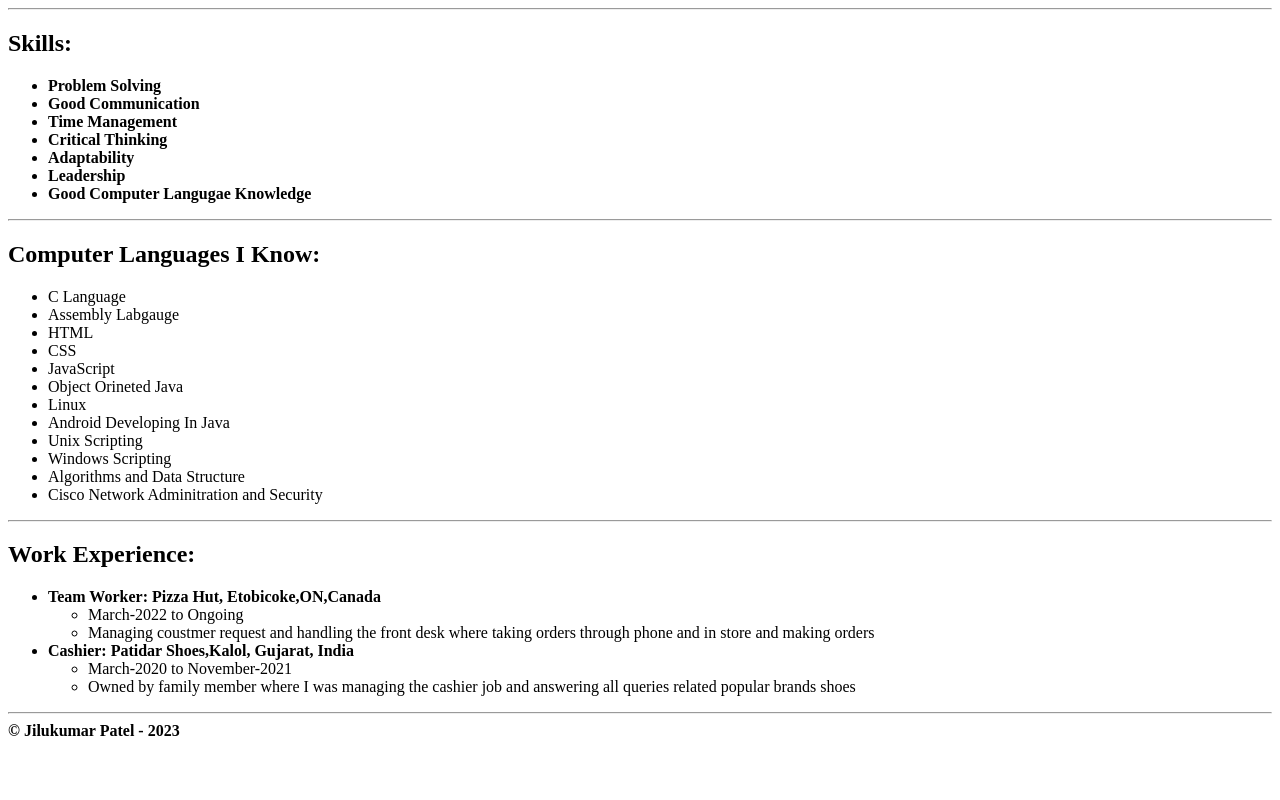
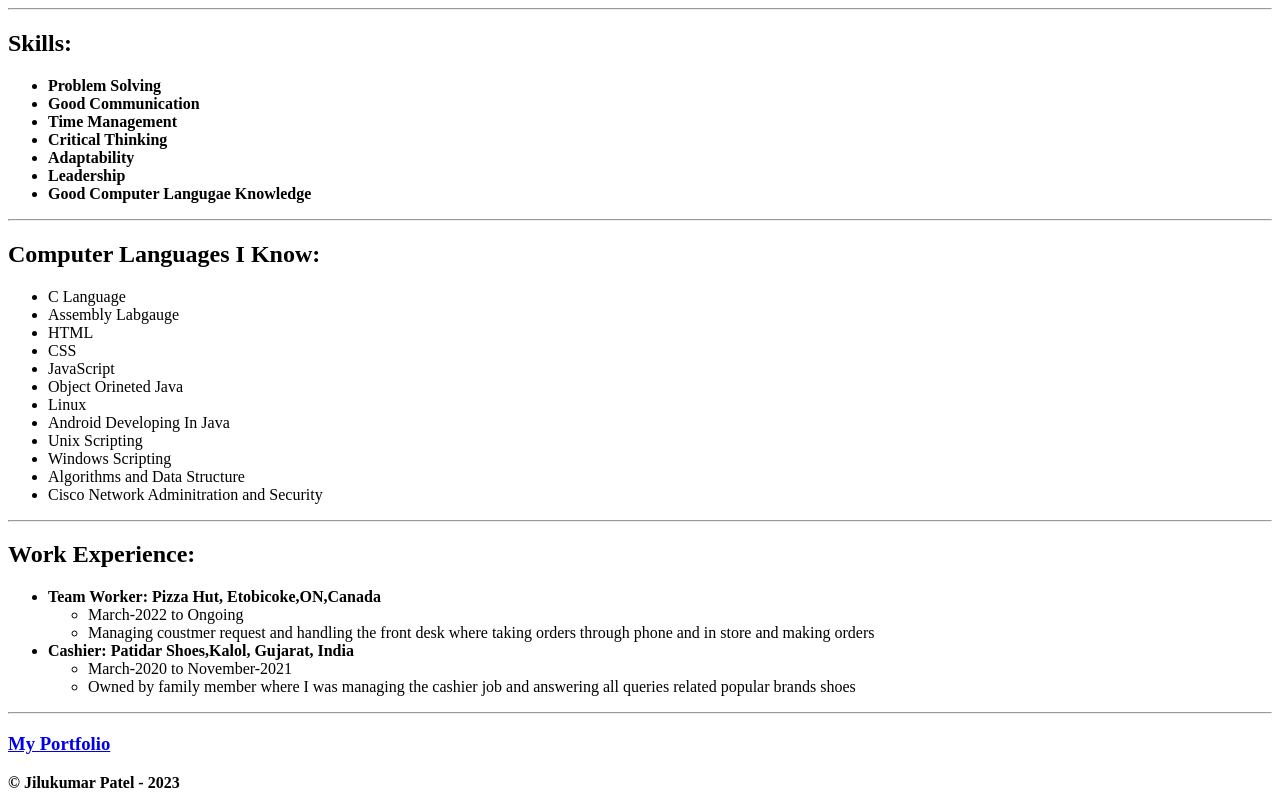
Before and after one commit to JeelPatel2127/Capstrone-1, a plain HTML site: page index.html in a window 1280 px wide. Shown: the part 718-1518 px from the top of the page. Before the commit the page ends 1466 px from the top, so only its background shows below. Drawn offline with Linux system fonts and the light colour scheme.

Commit message:
Update index.html

```diff
--- a/index.html
+++ b/index.html
@@ -84,9 +84,7 @@ Address: Apt 1404, 49 Silverstone Drive, Etobicoke, M9v 3G2, ON, CANADA
 </ul></li>
 </ul>
 <hr/>
-
-
-
+<a href="https://jeelpatel2127.github.io/Portfolio/"><h3> My Portfolio</h3></a>
 </body>
 <footer>
    <b> © Jilukumar Patel - 2023 </b>
```
